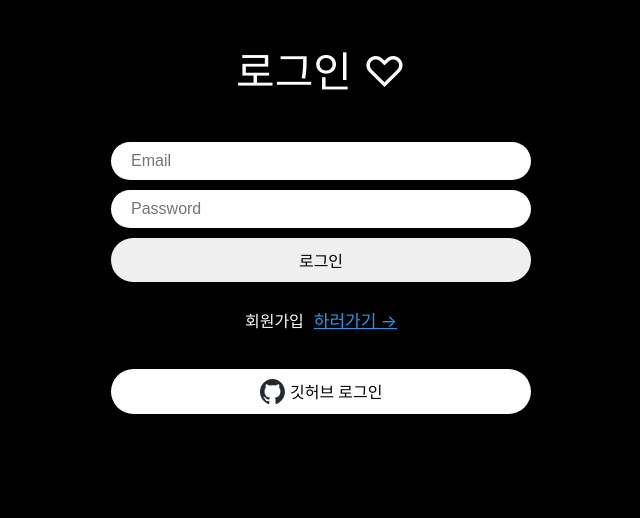
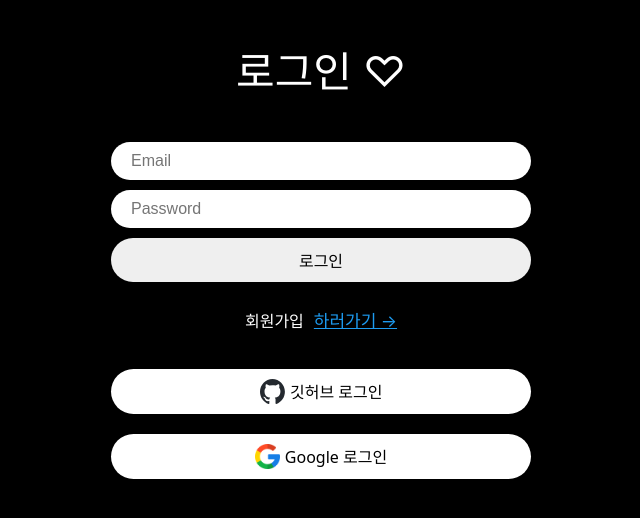
Before and after one commit to leeseungnam1234/Lwitter, a React (Vite) app: page /login in a window 1280 px wide. Shown: the top 518 px of the page, without its empty margins (319-959 px from the left). Built offline with nearby package versions, Linux system fonts and the light colour scheme.

Commit message:
home commit

```diff
--- a/package.json
+++ b/package.json
@@ -12,12 +12,12 @@
     "deploy": "firebase deploy"
   },
   "dependencies": {
-    "firebase": "^10.1.0",
+    "firebase": "^10.8.1",
     "react": "^18.2.0",
     "react-dom": "^18.2.0",
-    "react-router-dom": "^6.14.2",
+    "react-router-dom": "^6.22.2",
     "styled-components": "^6.0.7",
-    "styled-reset": "^4.5.1"
+    "styled-reset": "^4.5.2"
   },
   "devDependencies": {
     "@types/react": "^18.2.43",
--- a/src/components/create-account.tsx
+++ b/src/components/create-account.tsx
@@ -5,6 +5,7 @@ import { Link, useNavigate } from "react-router-dom"
 import { FirebaseError } from "firebase/app"
 import { Error, Form, Input, Switcher, Title, Wrapper } from "./auth-components"
 import GithubButton from "./github-btn"
+import GoogleButton from './google-btn'
 
 // const errors = {
 //     'auth/email-already-in-use' : 'That email already exists'
@@ -87,6 +88,7 @@ export default function CreateAccount() {
                     <Link to='/login'>로그인하러가기 &rarr;</Link>
                 </Switcher>
             <GithubButton/>
+            <GoogleButton/>
         </Wrapper>
     )
 }
--- /dev/null
+++ b/src/components/google-btn.tsx
@@ -0,0 +1,42 @@
+import { GoogleAuthProvider, signInWithPopup } from "firebase/auth"
+import styled from "styled-components"
+import { auth } from "../firebase"
+import { useNavigate } from "react-router-dom"
+
+const Button = styled.span`
+    margin-top:20px;
+    background-color: white;
+    font-weight:500;
+    width:100%;
+    color:black;
+    padding:10px 20px;
+    border-radius:50px;
+    border:0;
+    display:flex;
+    gap:5px;
+    align-items:center;
+    justify-content:center;
+    cursor: pointer;
+`
+const Logo = styled.img`
+    height:25px;
+`
+
+export default function GoogleButton() {
+    const navigate = useNavigate()
+    const onClick = async () =>{
+        try {
+            const provider = new GoogleAuthProvider()
+            await signInWithPopup(auth, provider)
+            navigate('/')
+        } catch (error) {
+            console.error(error)
+        }
+    }
+    return (
+        <Button onClick={onClick}>
+            <Logo src="/public/google-icon.png"/>
+            Google 로그인
+        </Button>
+    )
+}
--- a/src/routes/login.tsx
+++ b/src/routes/login.tsx
@@ -5,6 +5,7 @@ import { FirebaseError } from "firebase/app"
 import { signInWithEmailAndPassword } from "firebase/auth"
 import { Error, Form, Input, Switcher, Title, Wrapper } from '../components/auth-components'
 import GithubButton from "../components/github-btn"
+import GoogleButton from "../components/google-btn"
 // const errors = {
 //     'auth/email-already-in-use' : 'That email already exists'
 // }
@@ -73,6 +74,7 @@ export default function CreateAccount() {
                         <Link to='/create-account'>하러가기 &rarr;</Link>
                     </Switcher>
                 <GithubButton/>
+                <GoogleButton/>
         </Wrapper>
     )
 }
```
Also changed, not shown: public/google-icon.png (added), 1 other file (tests, documents, lock files or other folders).
